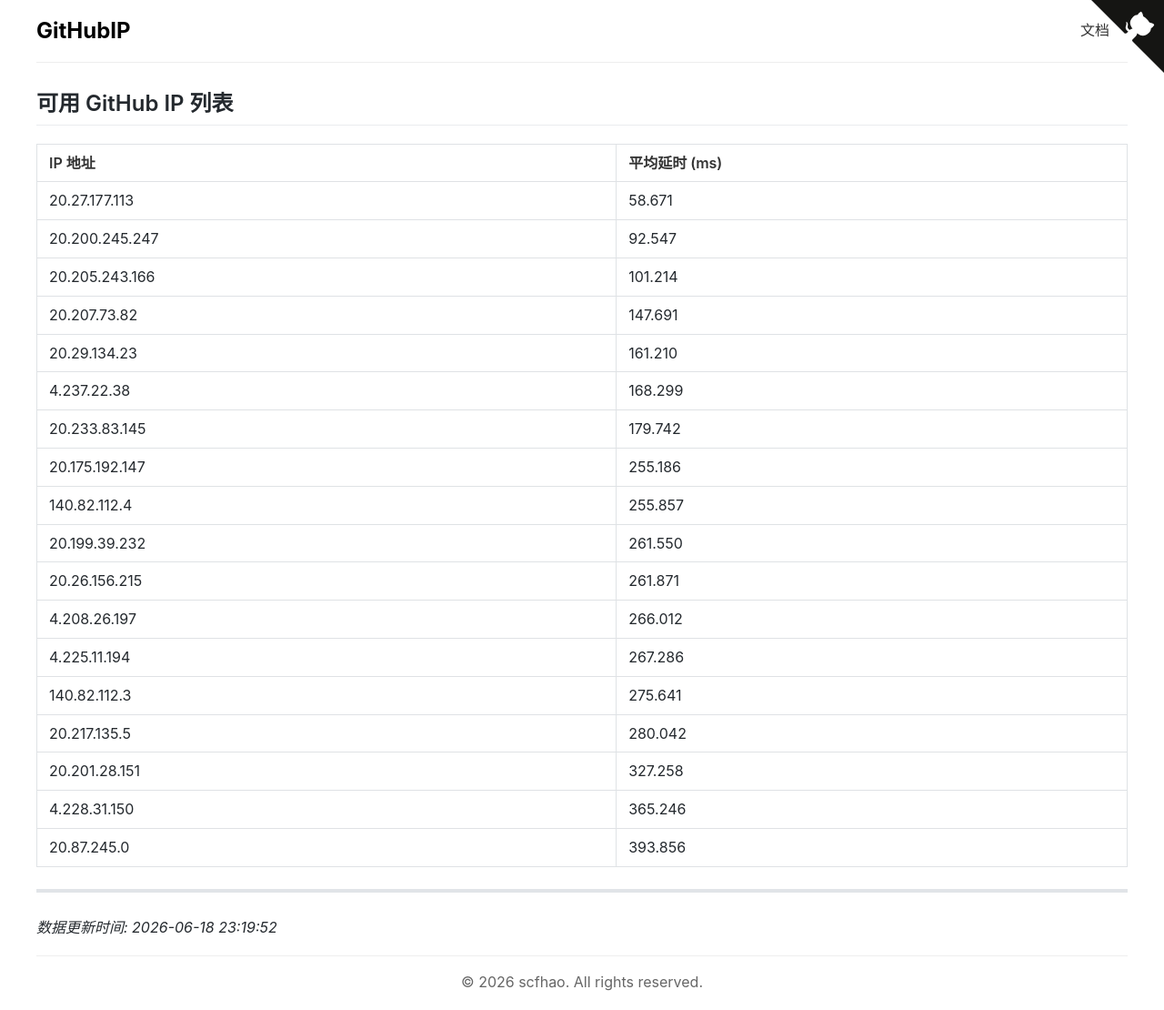
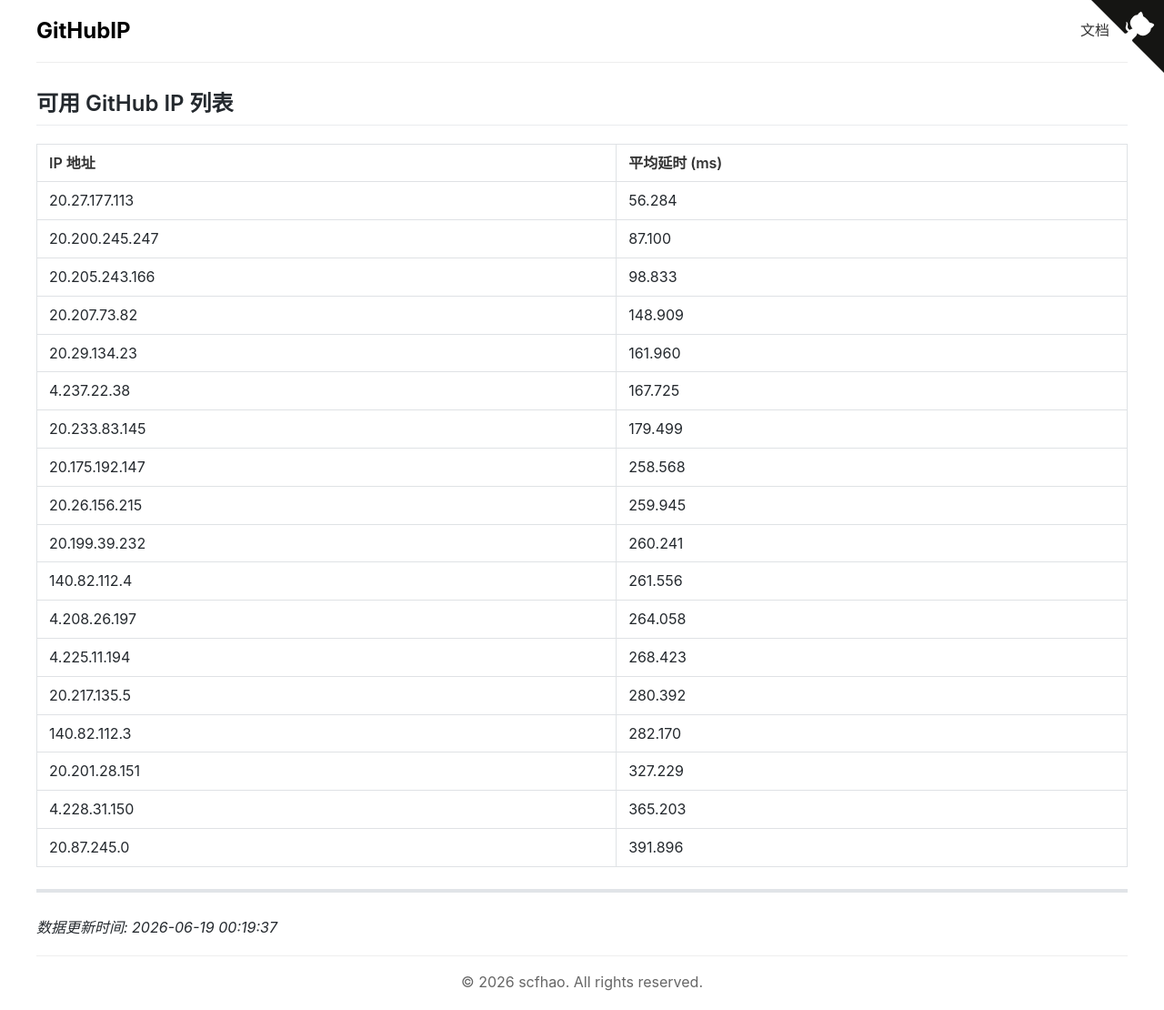
Before and after one commit to scfhao/GitHubIP, a Jekyll site: the page built from index.md, in a window 1280 px wide. Shown: the whole page at 91% size. Built offline with Jekyll 4.4.1, drawn with Linux system fonts in a browser that asks for light colours.

Commit message:
自动脚本执行 - 2026-06-19 00:19:37

```diff
--- a/index.md
+++ b/index.md
@@ -1,32 +1,32 @@
 ---
 layout: home
 title: GitHub IP 列表
-date: 2026-06-18 23:19:52
+date: 2026-06-19 00:19:37
 ---
 
 ## 可用 GitHub IP 列表
 
 | IP 地址 | 平均延时 (ms) |
 |---------|--------------|
-| 20.27.177.113 | 58.671 |
-| 20.200.245.247 | 92.547 |
-| 20.205.243.166 | 101.214 |
-| 20.207.73.82 | 147.691 |
-| 20.29.134.23 | 161.210 |
-| 4.237.22.38 | 168.299 |
-| 20.233.83.145 | 179.742 |
-| 20.175.192.147 | 255.186 |
-| 140.82.112.4 | 255.857 |
-| 20.199.39.232 | 261.550 |
-| 20.26.156.215 | 261.871 |
-| 4.208.26.197 | 266.012 |
-| 4.225.11.194 | 267.286 |
-| 140.82.112.3 | 275.641 |
-| 20.217.135.5 | 280.042 |
-| 20.201.28.151 | 327.258 |
-| 4.228.31.150 | 365.246 |
-| 20.87.245.0 | 393.856 |
+| 20.27.177.113 | 56.284 |
+| 20.200.245.247 | 87.100 |
+| 20.205.243.166 | 98.833 |
+| 20.207.73.82 | 148.909 |
+| 20.29.134.23 | 161.960 |
+| 4.237.22.38 | 167.725 |
+| 20.233.83.145 | 179.499 |
+| 20.175.192.147 | 258.568 |
+| 20.26.156.215 | 259.945 |
+| 20.199.39.232 | 260.241 |
+| 140.82.112.4 | 261.556 |
+| 4.208.26.197 | 264.058 |
+| 4.225.11.194 | 268.423 |
+| 20.217.135.5 | 280.392 |
+| 140.82.112.3 | 282.170 |
+| 20.201.28.151 | 327.229 |
+| 4.228.31.150 | 365.203 |
+| 20.87.245.0 | 391.896 |
 
 ---
 
-*数据更新时间: 2026-06-18 23:19:52*
+*数据更新时间: 2026-06-19 00:19:37*
```
